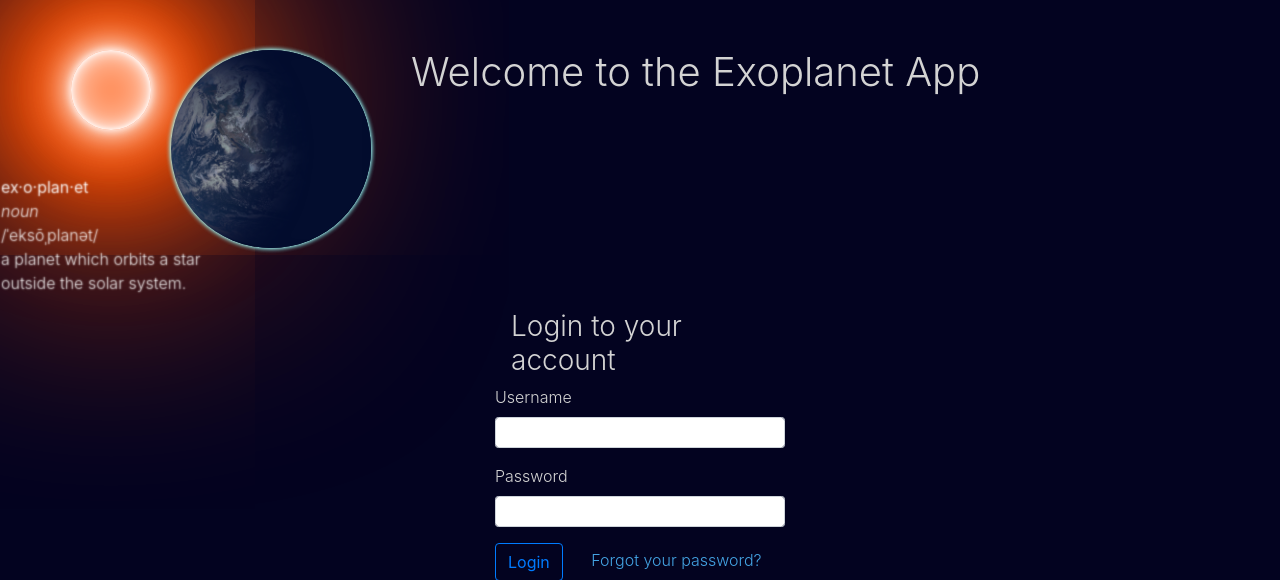
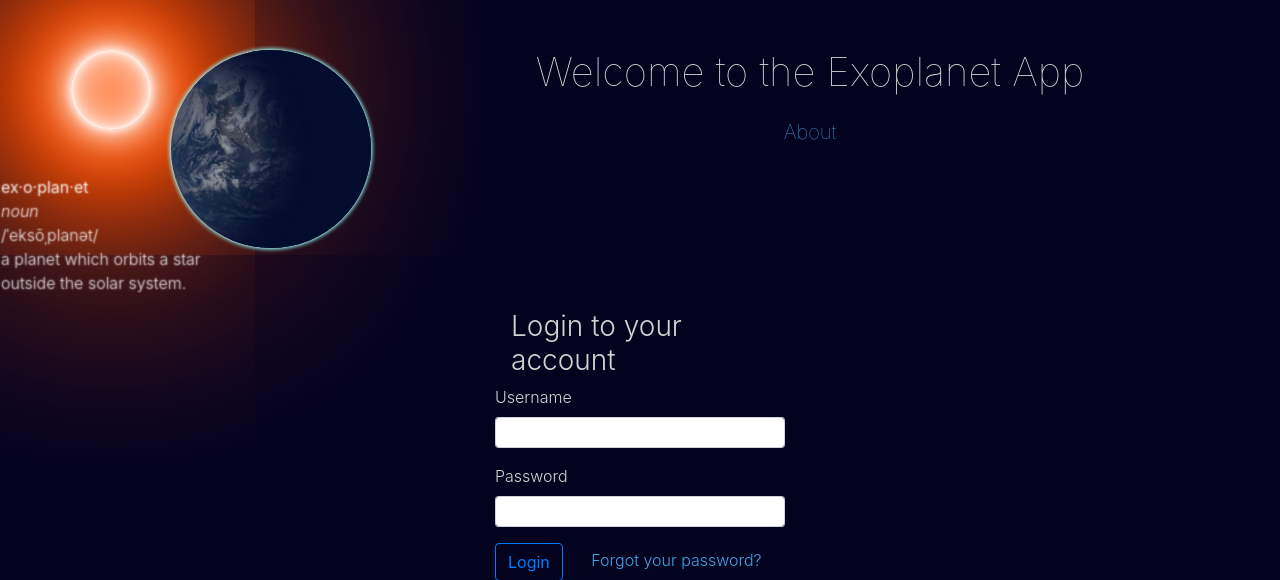
Before and after one commit to jeremiahbrem/exoplanets, a Flask app: page /login in a window 1280 px wide. Shown: the top 580 px of the page. Run offline with Flask 2, Linux system fonts and the light colour scheme; some libraries are stand-ins or nearby versions.

Commit message:
about link

```diff
--- a/app.py
+++ b/app.py
@@ -96,9 +96,6 @@ def get_signup_page():
 @app.route("/about")
 def show_about():
     """Renders about page"""
-
-    if not g.user:
-        return redirect("/")
 
     return render_template("about.html")
 
--- a/static/style.css
+++ b/static/style.css
@@ -387,6 +387,10 @@ hr {
     border-radius: 50%;
 }
 
+#heading {
+    text-align: center;
+}
+
 @keyframes spin {
     0% { transform: rotate(0deg); }
     100% { transform: rotate(360deg); }
@@ -408,7 +412,7 @@ hr {
 }
 
 @media only screen and (min-width: 992px) {
-    #welcome {
+    #heading {
         width: 70%;
         margin-left: 30px;
     }
@@ -431,4 +435,7 @@ hr {
         font-size: 35px;
         text-align: center;
     }
+    #about-link {
+        text-align: center;
+    }
 }
--- a/templates/login.html
+++ b/templates/login.html
@@ -3,8 +3,9 @@
   {% block content %}
 
     {% include "planet-sun.html" %}
-    <div id="welcome">
-      <h1 class="font-weight-light mb-5 mt-5">Welcome to the Exoplanet App</h1>
+    <div id="heading">
+      <h1 id="welcome" class="font-weight-lighter mb-4 mt-5">Welcome to the Exoplanet App</h1>
+      <h5 class="font-weight-lighter mb-4" id="about-link"><a href="/about">About</a></h5>
     </div>
 
     <div id="login-div"class="mb-5">
--- a/templates/nav-bar.html
+++ b/templates/nav-bar.html
@@ -7,7 +7,7 @@
     <div class="collapse navbar-collapse" id="navbarSupportedContent">
       <ul class="navbar-nav mr-auto">
         <li class="nav-item">
-          <a class="nav-link" href="/users/{{ g.user.username }}">Home</a>
+          <a class="nav-link" href="/">Home</a>
         </li>
         <li class="nav-item">
           <a class="nav-link" href="/planets/search">Search</a>
--- a/templates/signup.html
+++ b/templates/signup.html
@@ -3,7 +3,10 @@
 {% block content %}
 
   {% include "planet-sun.html" %}
-  <h1 id="welcome" class="font-weight-lighter mb-5 mt-5">Welcome to the Exoplanet App</h1>
+  <div id="heading">
+    <h1 id="welcome" class="font-weight-lighter mb-4 mt-5">Welcome to the Exoplanet App</h1>
+    <h5 class="font-weight-lighter mb-4" id="about-link"><a href="/about">About</a></h5>
+  </div>
   <div id="signup">
     <h3 id="signup-head" class="font-weight-light">Sign Up to Search Other Worlds</h3>
     {% for message in get_flashed_messages() %}
@@ -34,6 +37,7 @@
 </div>
 
 
+
 {% endblock %}
 {% block scripts %}
   <!-- <script src="/static/jasmine-tests/create-test-user.js"></script> -->
```
